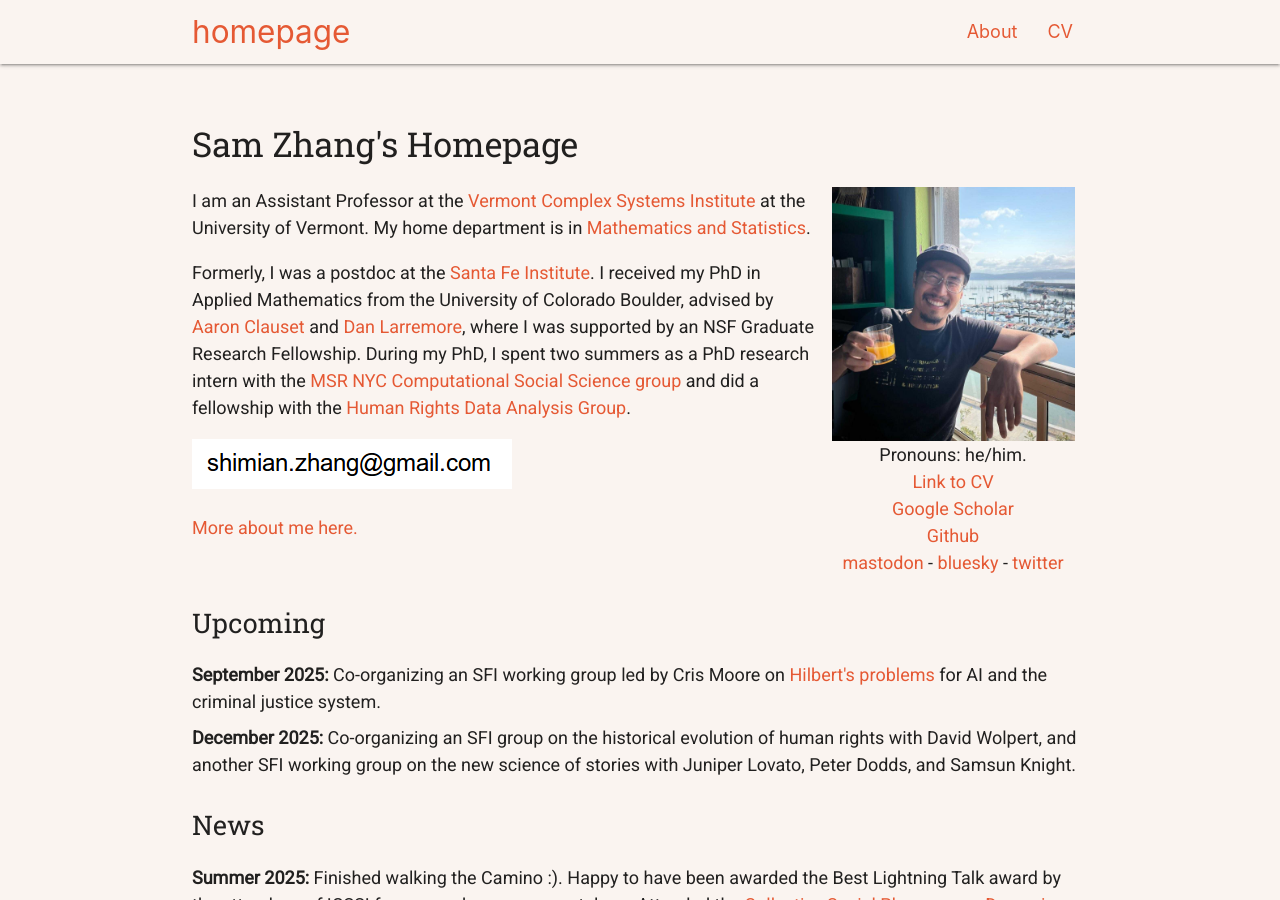
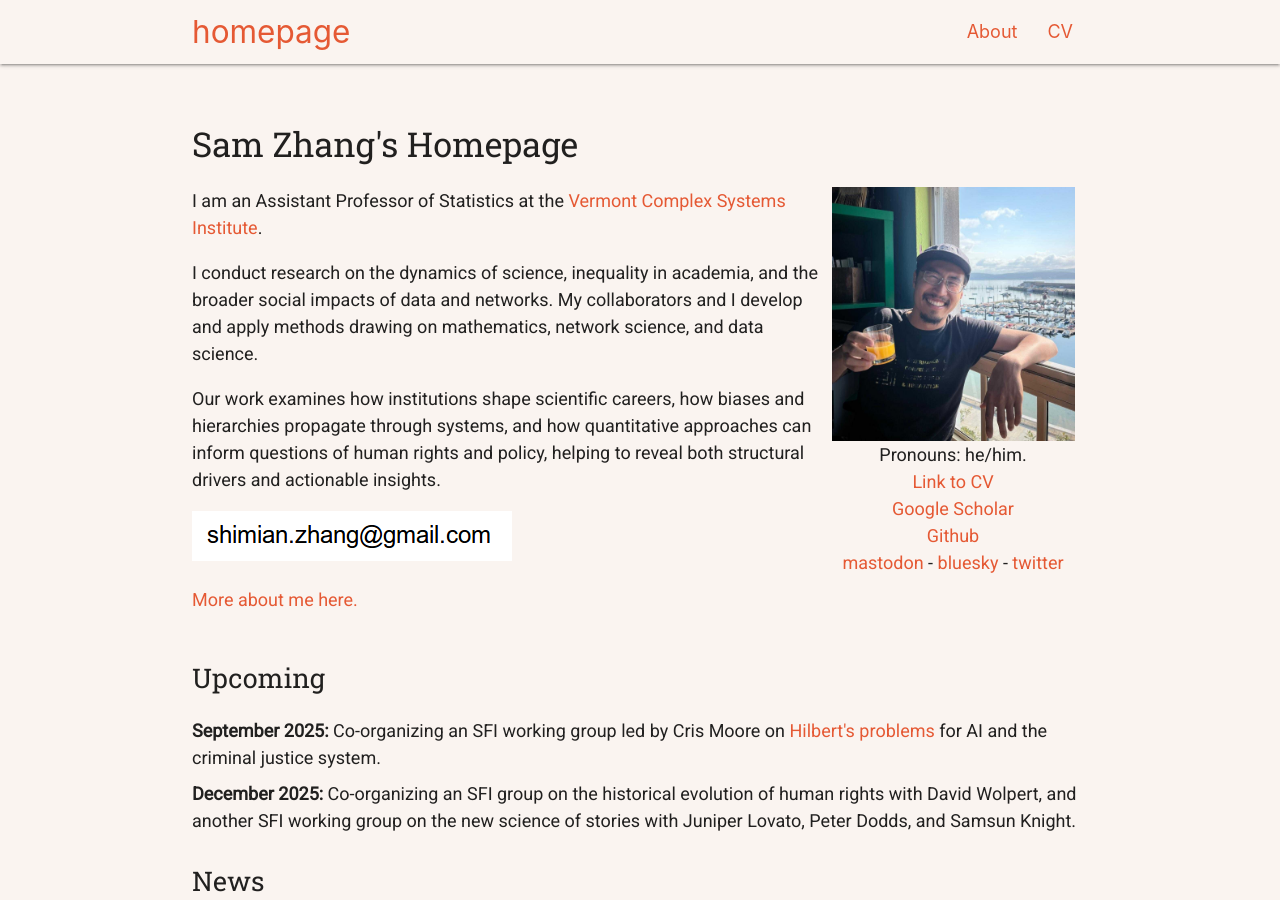
Before and after one commit to samzhang111/samzhang111.github.io, a Jekyll site: the page built from main.html, in a window 1280 px wide and 900 px high. Built offline with Jekyll 4.4.1, drawn with Linux system fonts in a browser that asks for light colours; nearby versions of some CDN libraries.

Commit message:
redo bio

```diff
--- a/html/about.html
+++ b/html/about.html
@@ -15,7 +15,9 @@ title: about sam zhang
 
     <div class="intro">
     <p>
-I am an Assistant Professor of Statistics at the University of Vermont, and a core faculty member of the <a href="https://vermontcomplexsystems.org" target="_blank">Vermont Complex Systems Institute</a>. I consider myself a computational social scientist.
+I am an Assistant Professor of Statistics at the University of Vermont, and a core faculty member of the <a href="https://vermontcomplexsystems.org" target="_blank">Vermont Complex Systems Institute</a>. I conduct research on the dynamics of science, inequality in academia, and the broader social impacts of data and networks. At the Vermont Complex Systems Institute, my collaborators and I develop and apply methods drawing on mathematics, network science, and data science. Our work examines how
+institutions shape scientific careers, how biases and hierarchies propagate through systems, and how quantitative approaches can inform questions of human rights and policy, helping to reveal both structural drivers and actionable insights. Our research has appeared in journals such as <em>Nature</em>, <em>PNAS</em>, and <em>Science Advances</em>, and has been applied in contexts ranging from science policy to climate action.
+
 <p>
 
 Previously, I was a postdoc at the <a href="https://santafe.edu" target="_blank">Santa Fe Institute</a>, working with Professor <a href="https://sites.santafe.edu/~moore/" target="_blank">Cris Moore</a> on various quantitative studies of the criminal legal system.
--- a/main.html
+++ b/main.html
@@ -9,12 +9,14 @@ layout: default
 <div class="intro">
 
     <p>
-    I am an Assistant Professor at the <a href="https://vermontcomplexsystems.org" target="_blank">Vermont Complex Systems Institute</a> at the University of Vermont. My home department is in <a href="https://www.uvm.edu/cems/mathstat" target="_blank">Mathematics and Statistics</a>.
+I am an Assistant Professor of Statistics at the <a href="https://vermontcomplexsystems.org" target="_blank">Vermont Complex Systems Institute</a>.
 
+<p> I conduct research on the dynamics of science, inequality in academia, and the broader social impacts of data and networks. My collaborators and I develop and apply methods drawing on mathematics, network science, and data science.
+
+<p>
+Our work examines how
+institutions shape scientific careers, how biases and hierarchies propagate through systems, and how quantitative approaches can inform questions of human rights and policy, helping to reveal both structural drivers and actionable insights.
     <p>
-
-    Formerly, I was a postdoc at the <a href="https://santafe.edu" target="_blank">Santa Fe Institute</a>. I received my PhD in Applied Mathematics from the University of Colorado Boulder, advised by <a href="https://aaronclauset.github.io/" target="_blank">Aaron Clauset</a> and <a href="https://larremorelab.github.io/" target="_blank">Dan Larremore</a>, where I was supported by an NSF Graduate Research Fellowship.
-    During my PhD, I spent two summers as a PhD research intern with the <a href="https://www.microsoft.com/en-us/research/theme/computational-social-science/" target="_blank">MSR NYC Computational Social Science group</a> and did a fellowship with the <a href="https://hrdag.org" target="_blank">Human Rights Data Analysis Group</a>.
 
     <div>
         <div>
```
